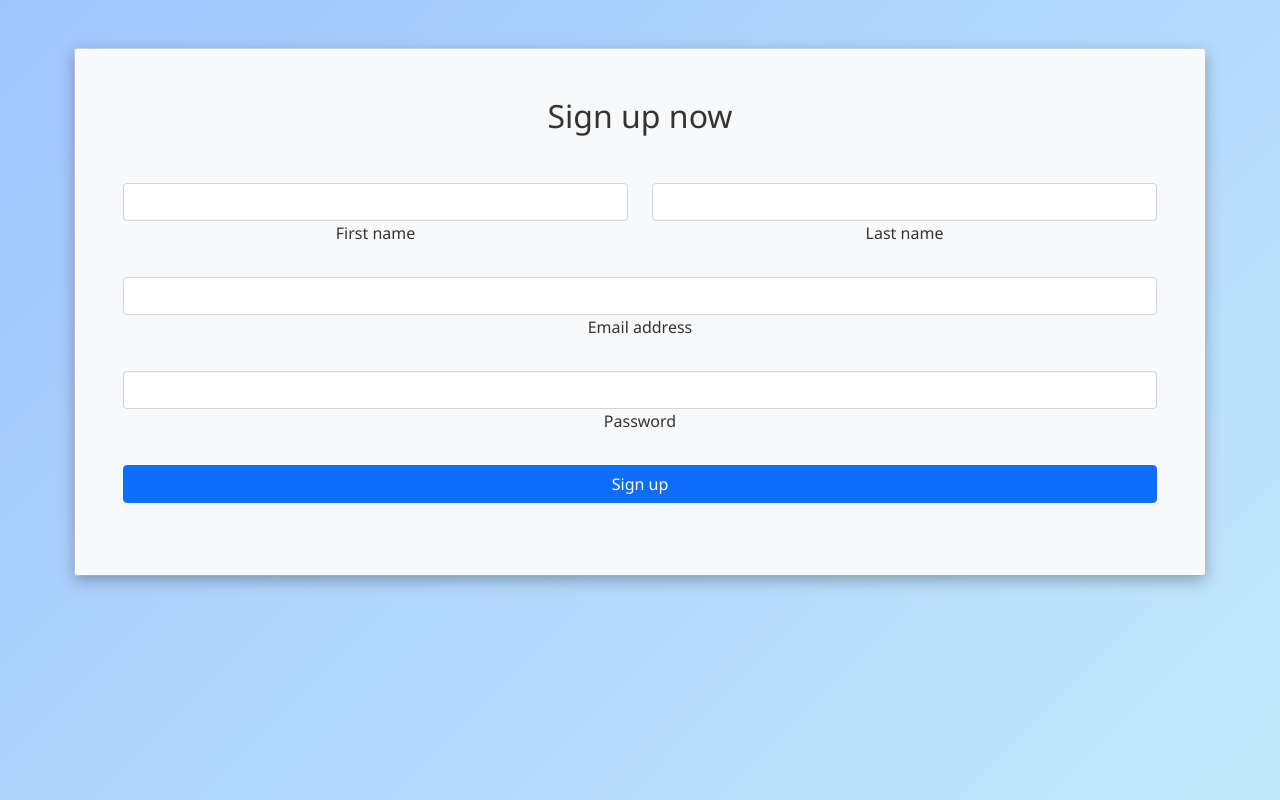
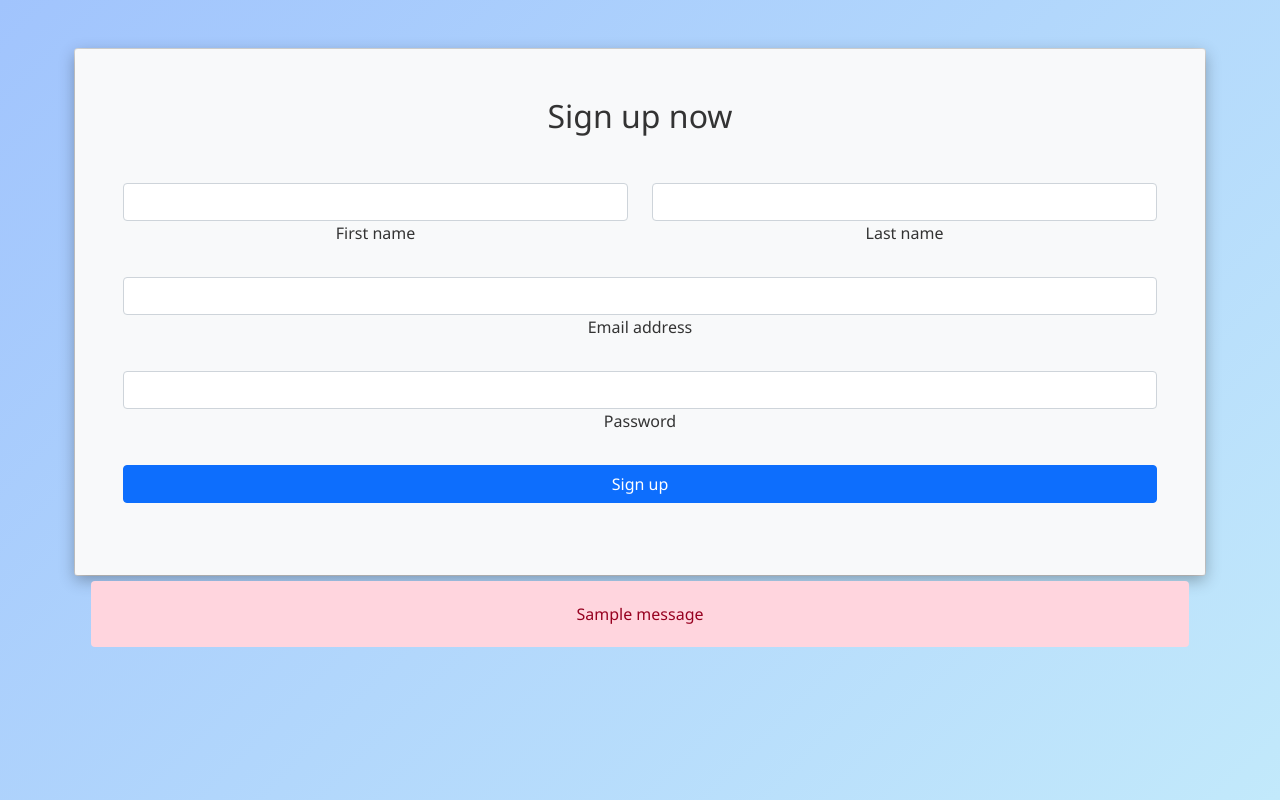
Before and after one commit to czmyu03160/The_team_Project, a Flask app: page /register in a window 1280 px wide. Run offline with Flask 3, Linux system fonts and the light colour scheme; one stand-in notice (Sample message) is shown; some libraries are stand-ins or nearby versions.

Commit message:
[commit comment here]

```diff
--- a/app.py
+++ b/app.py
@@ -24,14 +24,9 @@ def register():
         firstname = request.form['firstname']
         email = request.form['email']
         password = request.form['password']
-        if not lastname:
-            flash('lastname is required!')
-        elif not firstname:
-            flash('firstname is required!')
-        elif not email:
-            flash('email is required!')
-        elif not password:
-            flash('password is required!')
+        if not lastname or not firstname or not email or not password:
+            flash('All fields are required.')
+            return redirect(url_for('register'))
         else:
             conn = get_db_connection()
             conn.execute('INSERT INTO accounts (lastname, firstname, email, pd) VALUES (?, ?, ?, ?)',
--- a/templates/register.html
+++ b/templates/register.html
@@ -34,6 +34,12 @@
         margin: 0;
         font-family: 'Segoe UI', Arial, sans-serif;
         color: #333;
+    }
+     .alert {
+        padding: 20px;
+        margin: 5px;
+        color: #970020;
+        background-color: #ffd5de;
     }
 
   </style>
@@ -83,6 +89,11 @@
             </form>
           </div>
         </div>
+      </div>
+    </div>
+        {% for message in get_flashed_messages() %}
+        <div class="alert">{{ message }}</div>
+        {% endfor %}
   </div>
 </section>
 </body>
```
